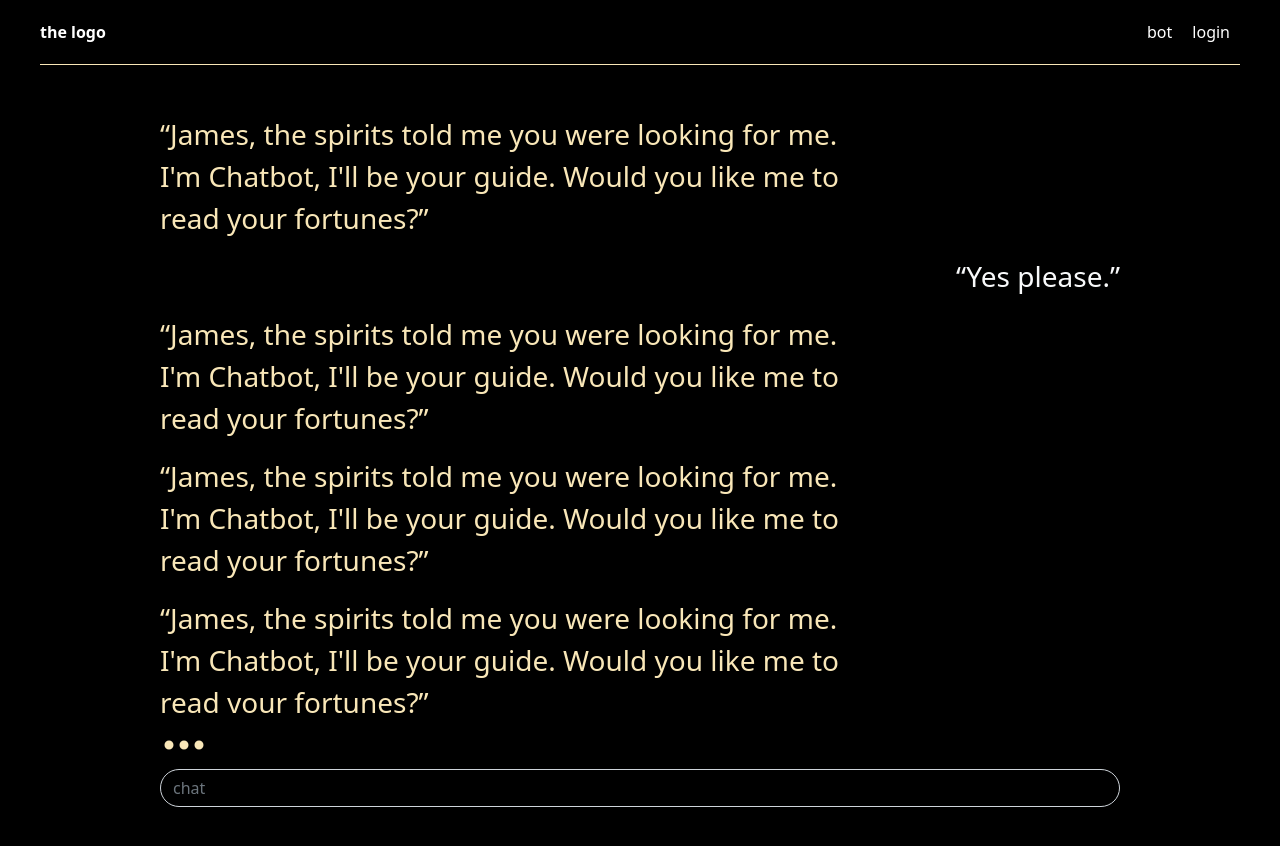
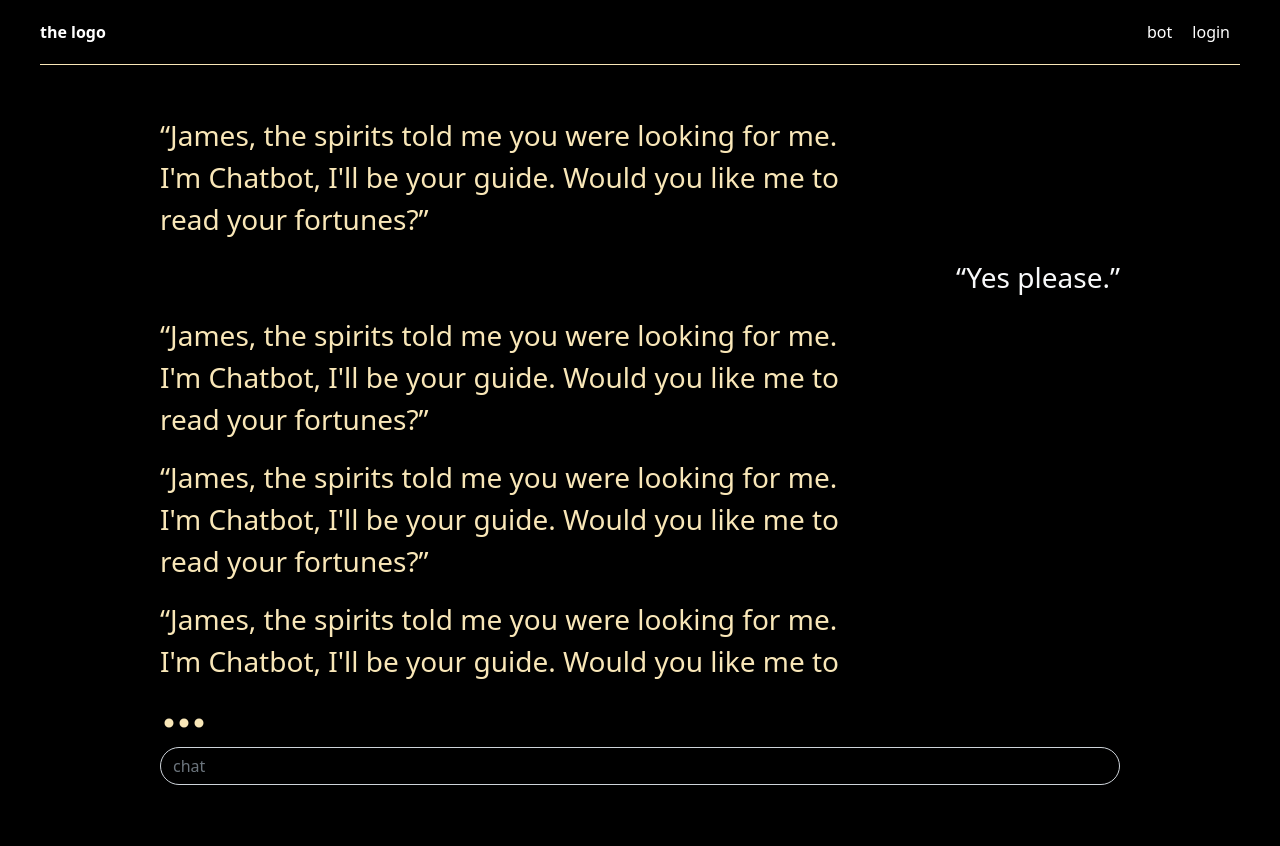
Before and after one commit to Dylan-HYF/zodiascope, a React (Create React App) app: page /bot in a window 1280 px wide. Shown: the top 846 px of the page. After the commit the page ends 800 px from the top, so only its background shows below. Built offline with nearby package versions, Linux system fonts and the light colour scheme.

Commit message:
modified chatbot page

```diff
--- a/src/routes/Bot.js
+++ b/src/routes/Bot.js
@@ -2,8 +2,8 @@ import { BsThreeDots } from "react-icons/bs";
 
 export const Bot = () => {
   return (
-    <div className="d-flex flex-column vh-100">
-      <section className="h-75 mb-2 overflow-auto w-75 d-flex flex-column align-items-center mt-5 mx-auto">
+    <div className="d-flex flex-column justify-content-around" style={{ height: '90vh' }}>
+      <section style={{ height: '80%' }} className="mb-2 overflow-auto w-75 d-flex flex-column align-items-center mt-5 mx-auto">
         <p className="w-75 fs-3 align-self-start chat-text">
           “James, the spirits told me you were looking for me. I'm Chatbot, I'll be your guide. Would you like me to read your fortunes?”
         </p>
```
